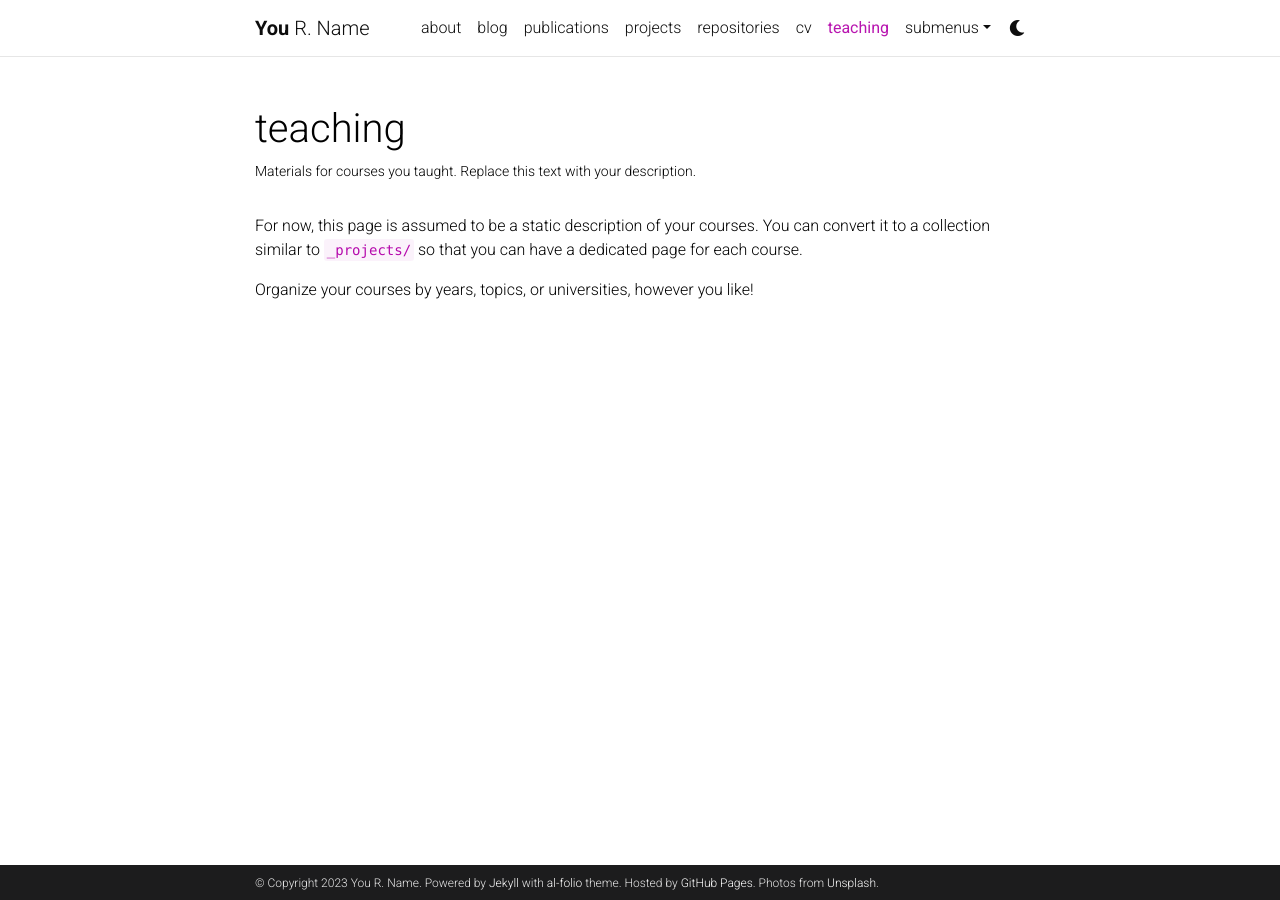
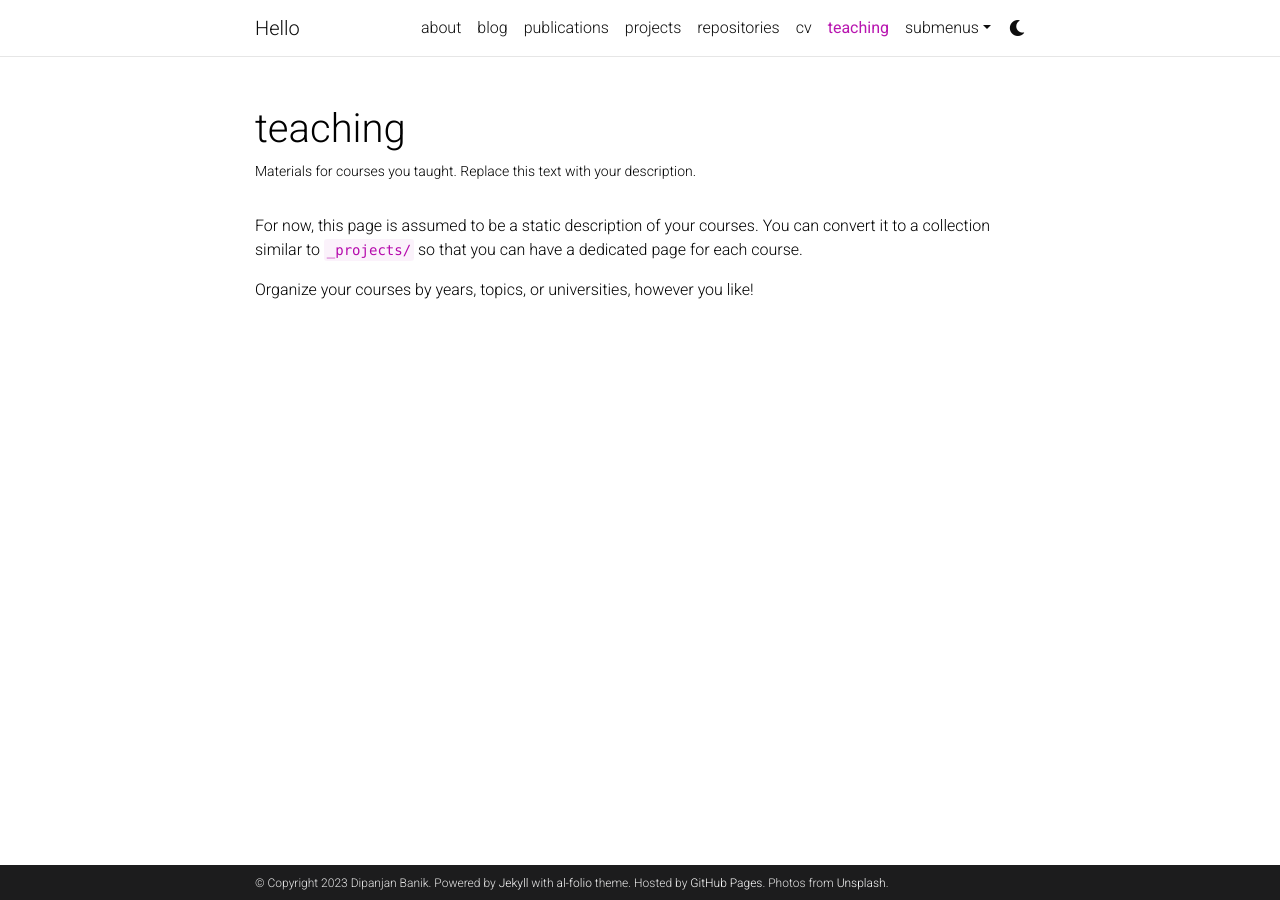
Before and after one commit to dipanjan77/al-folio, a Jekyll site: the page built from _pages/teaching.md, in a window 1280 px wide. Built offline with Jekyll 4.4.1, drawn with Linux system fonts in a browser that asks for light colours; comment, search, counter and statistics services are not loaded; a style sheet for code colours, icons or effects is not loaded.

Commit message:
Configurations for windows

```diff
--- a/Gemfile
+++ b/Gemfile
@@ -1,5 +1,6 @@
 source 'https://rubygems.org'
 group :jekyll_plugins do
+    gem 'wdm', '>= 0.1.0'
     gem 'classifier-reborn'
     gem 'jekyll'
     gem 'jekyll-archives'
--- a/_config.yml
+++ b/_config.yml
@@ -2,11 +2,11 @@
 # Site settings
 # -----------------------------------------------------------------------------
 
-title: blank # the website title (if blank, full name will be used instead)
-first_name: You
-middle_name: R.
-last_name: Name
-email: you@example.com
+title: Hello # the website title (if blank, full name will be used instead)
+first_name: Dipanjan
+middle_name:
+last_name: Banik
+email: dipanjan@dbanik.com
 description: > # the ">" symbol means to ignore newlines until "footer_text:"
   A simple, whitespace theme for academics. Based on [*folio](https://github.com/bogoli/-folio) design.
 footer_text: >
@@ -18,7 +18,7 @@ keywords: jekyll, jekyll-theme, academic-website, portfolio-website  # add your
 lang: en # the language of your site (for example: en, fr, cn, ru, etc.)
 icon: ⚛️  # the emoji used as the favicon (alternatively, provide image name in /assets/img/)
 
-url: https://alshedivat.github.io # the base hostname & protocol for your site
+url: https://dipanjan77.github.io # the base hostname & protocol for your site
 baseurl: /al-folio # the subpath of your site, e.g. /blog/
 last_updated: false # set to true if you want to display last updated in the footer
 impressum_path:  # set to path to include impressum link in the footer, use the same path as permalink in a page, helps to conform with EU GDPR
@@ -308,7 +308,7 @@ external_links:
 # -----------------------------------------------------------------------------
 
 imagemagick:
-  enabled: true # enables responsive images for your site (recomended, see https://github.com/alshedivat/al-folio/issues/537)
+  enabled: false # enables responsive images for your site (recomended, see https://github.com/alshedivat/al-folio/issues/537)
   widths:
     - 480
     - 800
```
Also changed, not shown: _pages/about.md (+4 -1 lines).
